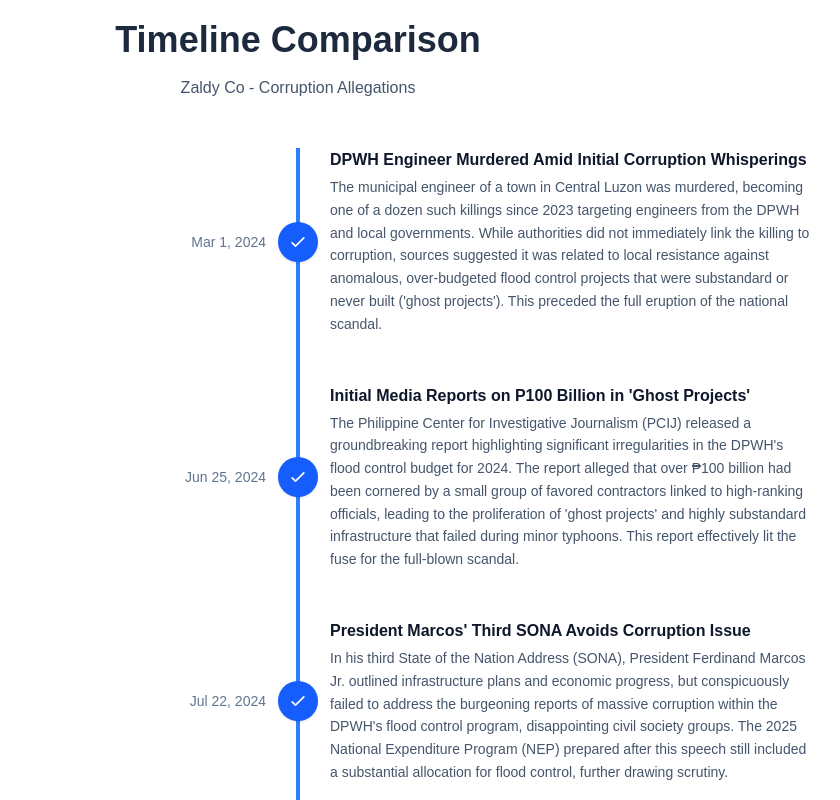
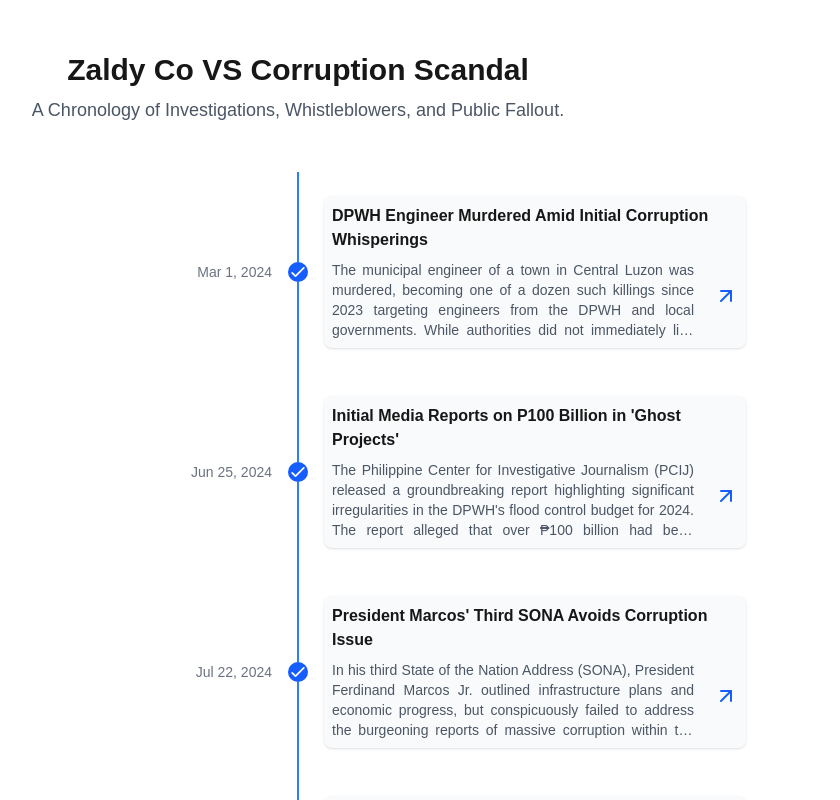
Before and after one commit to lexradotdev/flood-control-timeline, a Next.js app: page / in a window 1280 px wide. Shown: the top 800 px of the page, without its empty margins (342-1182 px from the left). Built offline with nearby package versions, Linux system fonts and the light colour scheme; a web font is replaced by a local one.

Commit message:
feat: Refactored timeline component

```diff
--- a/package.json
+++ b/package.json
@@ -9,6 +9,11 @@
     "lint": "eslint"
   },
   "dependencies": {
+    "@emotion/react": "^11.14.0",
+    "@emotion/styled": "^11.14.1",
+    "@mui/lab": "^7.0.1-beta.19",
+    "@mui/material": "^7.3.5",
+    "lucide-react": "^0.555.0",
     "next": "16.0.5",
     "react": "19.2.0",
     "react-dom": "19.2.0"
--- a/src/app/page.tsx
+++ b/src/app/page.tsx
@@ -1,34 +1,92 @@
-import { TimelineItem } from "@/components/timeline/timeline";
+import { Timeline, TimelineContent, TimelineItem, TimelineSeparator } from "@/components/timeline/timeline";
 import { getReports } from "@/data/reports";
+import { TimelineReport } from "@/utils/types";
+import { ArrowUpRight } from "lucide-react";
+import Link from "next/link";
 
 export default async function Home() {
   const reports = await getReports();
 
-  return (
-    <div className="min-h-screen">
-      <div>
-        <h1 className="text-4xl font-bold text-center mb-4 text-slate-800">
-          Timeline Comparison
-        </h1>
-        <p className="text-center text-slate-600 mb-12">
-          Zaldy Co - Corruption Allegations
-        </p>
+  const formatDate = (date: string) =>
+    new Date(date).toLocaleDateString('en-PH', {
+      year: 'numeric',
+      month: 'short',
+      day: 'numeric'
+    });
 
-        <div className="relative">
-          <div className="absolute left-1/2 top-0 bottom-0 w-1 bg-blue-500 -translate-x-1/2"></div>
-          <div className="space-y-12">
-            {reports && reports.map((report, index) => (
-              <TimelineItem
-                key={index}
-                date={report.dateCreated}
-                title={report.title}
-                description={report.description}
-                alignToLeft={report.category == 'zaldy'}
-              />
-            ))}
-          </div>
+  const renderTimelineItem = (report: TimelineReport, index: number) => {
+    const isZaldy = report.category === 'zaldy';
+    const dateElement = (
+      <time className="text-sm text-gray-500">
+        {formatDate(new Date(report.dateCreated).toISOString())}
+      </time>
+    );
+    const contentElement = (
+      <div className="p-2 bg-gray-50 rounded-lg cursor-pointer shadow-sm hover:shadow-md transition-shadow duration-200">
+        <h3 className="font-semibold">{report.title}</h3>
+        <div className="flex flex-row gap-5 items-center text-justify">
+          <p className="text-sm mt-2 text-gray-600 text-ellipsis line-clamp-4">{report.description}</p>
+          <Link href={report.url} target="_blank" className="text-blue-600 hover:underline text-sm">
+            <ArrowUpRight className="text-2xl" />
+          </Link>
         </div>
       </div>
-    </div>
+    );
+
+    return (
+      <TimelineItem key={index} className="h-[200px]">
+        {isZaldy ? (
+          <>
+            <TimelineContent>
+              {contentElement}
+            </TimelineContent>
+            <TimelineSeparator />
+            <TimelineContent>
+              {dateElement}
+            </TimelineContent>
+          </>
+        ) : (
+          <>
+            <TimelineContent className="text-right" >
+              {dateElement}
+            </TimelineContent>
+            <TimelineSeparator />
+            <TimelineContent>
+              {contentElement}
+            </TimelineContent>
+          </>
+        )}
+      </TimelineItem>
+    );
+  };
+
+  const sortedReports = (reports ?? []).slice().sort((a, b) =>
+    // Oldest first
+    new Date(a.dateCreated).getTime() - new Date(b.dateCreated).getTime()
+  );
+
+  return (
+    <main className="container mx-auto py-8 px-4">
+      <div className="max-w-3xl mx-auto text-center mb-12">
+        <h1 className="text-3xl font-bold">Zaldy Co VS Corruption Scandal</h1>
+        <p className="text-lg mt-2 text-gray-600">A Chronology of Investigations, Whistleblowers, and Public Fallout.</p>
+      </div>
+
+      {sortedReports.length === 0 ? (
+        <div role="status" className="text-center text-gray-500">
+          No reports found.
+        </div>
+      ) : (
+        <section aria-labelledby="timeline-heading" className="max-w-4xl mx-auto">
+          <h2 id="timeline-heading" className="sr-only">
+            Timeline
+          </h2>
+
+          <Timeline role="list" className="space-y-6">
+            {sortedReports.map((r, i) => renderTimelineItem(r, (r as any).id ?? i))}
+          </Timeline>
+        </section>
+      )}
+    </main>
   );
 }
--- a/src/components/timeline/timeline.tsx
+++ b/src/components/timeline/timeline.tsx
@@ -1,52 +1,57 @@
-interface TimelineItemProps {
-  date: Date,
-  title: string,
-  description: string,
-  alignToLeft: boolean
+import { ReactNode } from "react";
+
+interface TimelineProps extends React.HTMLAttributes<HTMLDivElement> {
+  children: ReactNode;
+}
+
+interface TimelineItemProps extends React.HTMLAttributes<HTMLDivElement> {
+  children: ReactNode
+}
+
+interface TimelineContentProps extends React.HTMLAttributes<HTMLDivElement> {
+  children: ReactNode;
+}
+
+export const Timeline = (props: TimelineProps) => {
+  return (
+    <div className="flex flex-col">
+      {props.children}
+    </div>
+  )
 }
 
 export const TimelineItem = (props: TimelineItemProps) => {
-  const { date, title, description, alignToLeft } = props;
+  const { className, children } = props;
 
-  const contentColumn = (
-    <div className={`w-1/2 ${alignToLeft ? 'pr-8 text-right' : 'pl-8 text-left'}`}>
-      <div className="inline-block">
-        <h3 className="text-base font-semibold text-slate-900 mb-1">
-          {title}
-        </h3>
-        <p className="text-sm text-slate-600 leading-relaxed">{description}</p>
-      </div>
+  return (
+    <div
+      className={`w-full flex flex-row items-center gap-4 ${className || ''}`}
+    >
+      {children}
     </div>
   );
+};
 
-  const dateColumn = (
-    <div className={`w-1/2 ${alignToLeft ? 'pl-8 text-left' : 'pr-8 text-right'}`}>
-      <div className="text-sm font-medium text-slate-500">
-        {new Date(date).toLocaleDateString('en-PH', { year: 'numeric', month: 'short', day: 'numeric' })}
-      </div>
-    </div>
-  );
+export const TimelineContent = (props: TimelineContentProps) => {
+  const { children, className, ...rest } = props;
 
   return (
-    <div className="relative flex items-center">
+    <div className={`flex-1 ${className || ''}`} {...rest}>{children}</div>
+  )
+}
 
-      {alignToLeft ? (
-        <>
-          {contentColumn}
-          {dateColumn}
-        </>
-      ) : (
-        <>
-          {dateColumn}
-          {contentColumn}
-        </>
-      )}
-
-      <div className="absolute left-1/2 -translate-x-1/2 w-10 h-10 bg-blue-600 rounded-full z-10 flex items-center justify-center shadow-sm">
+export const TimelineSeparator = () => {
+  return (
+    <div
+      className={`w-5 h-full relative flex flex-col items-center`}
+    >
+      <div className="w-0.5 h-1/2 bg-blue-500"></div>
+      <div className="bg-blue-600 rounded-full">
         <svg className="w-5 h-5 text-white" fill="none" stroke="currentColor" viewBox="0 0 24 24" aria-hidden="true">
           <path strokeLinecap="round" strokeLinejoin="round" strokeWidth={2} d="M5 13l4 4L19 7" />
         </svg>
       </div>
+      <div className="w-0.5 h-1/2 bg-blue-500"></div>
     </div>
   );
 };
```
Also changed, not shown: 1 other file (tests, documents, lock files or other folders).
